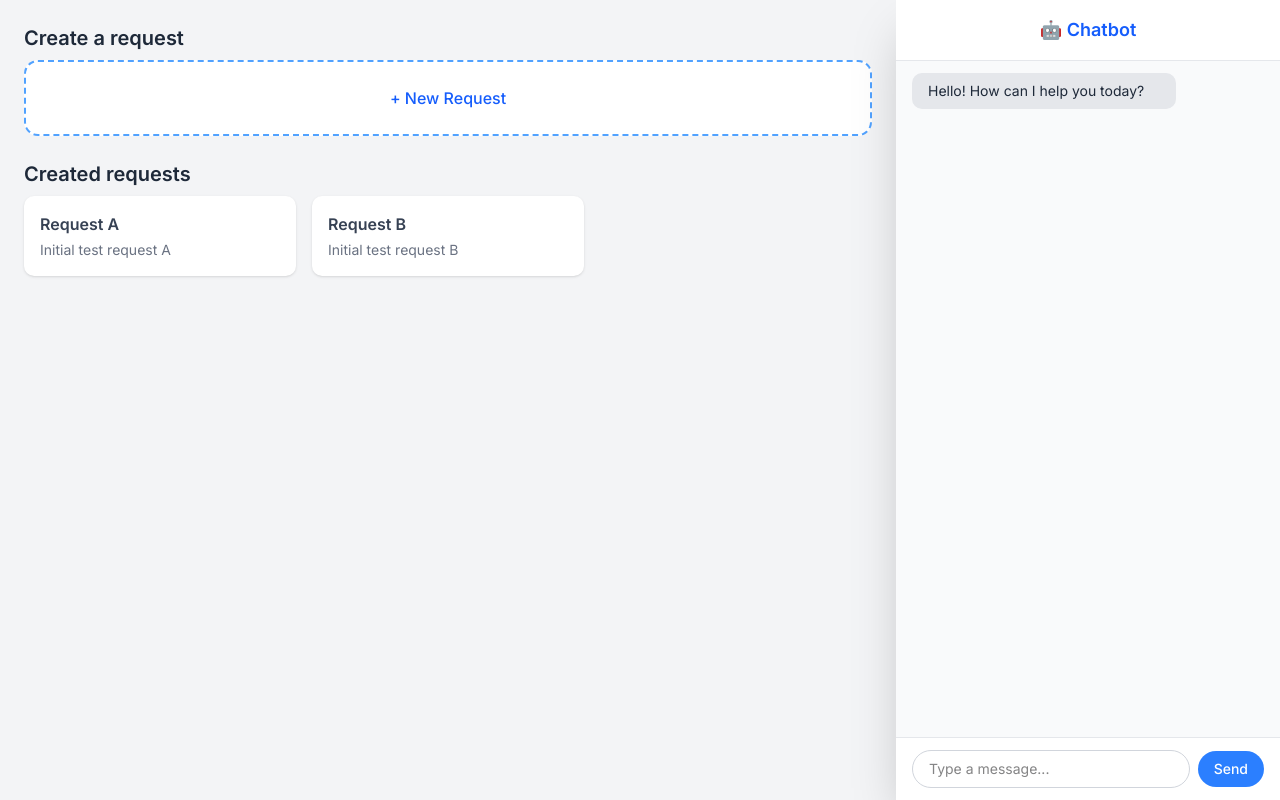
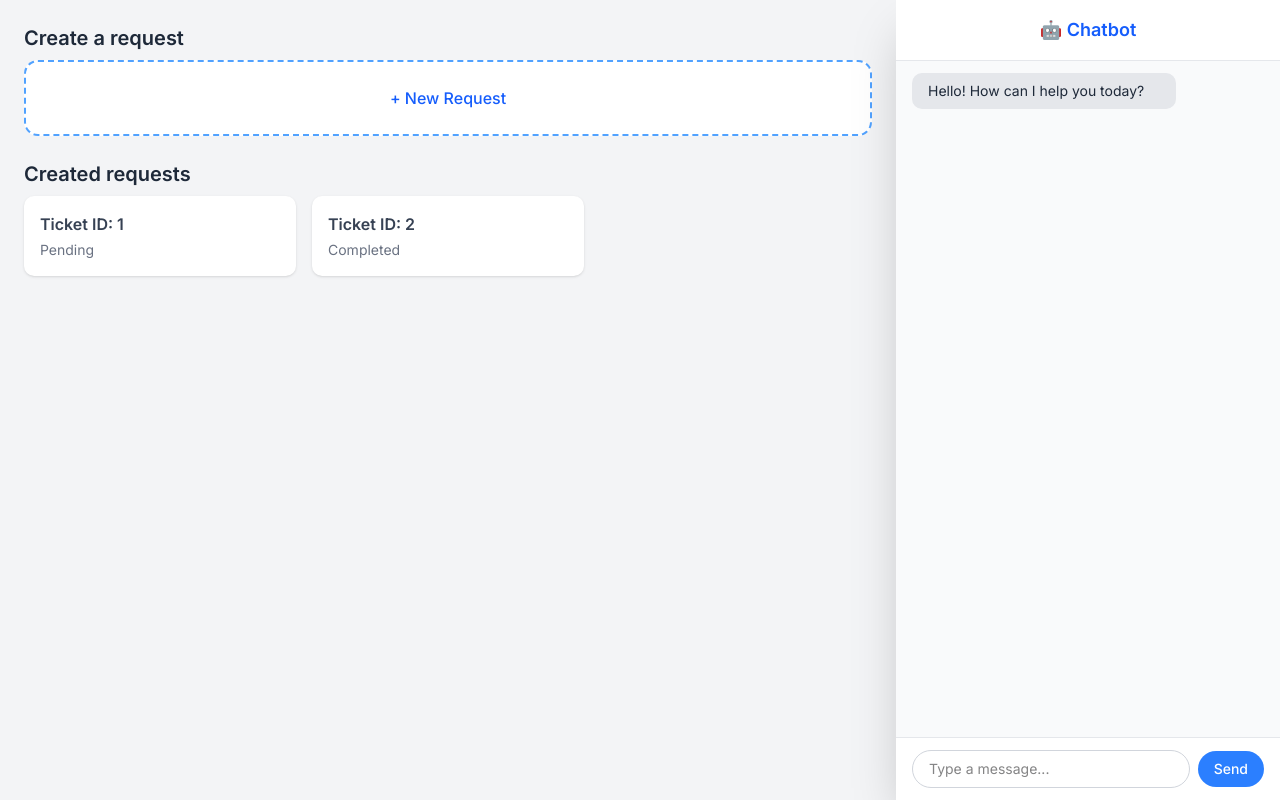
Before and after one commit to dubeyanant/better-ioms, a Next.js app: page /dashboard in a window 1280 px wide. Built offline with nearby package versions, Linux system fonts and the light colour scheme.

Commit message:
fix: edit request fields

```diff
--- a/src/app/dashboard/dashboard.tsx
+++ b/src/app/dashboard/dashboard.tsx
@@ -12,8 +12,8 @@ interface Request {
 
 export default function Dashboard() {
 	const [requests, setRequests] = useState<Request[]>([
-		{ id: 1, title: "Request A", description: "Initial test request A" },
-		{ id: 2, title: "Request B", description: "Initial test request B" },
+		{ id: 1, title: "Ticket ID: 1", description: "Pending" },
+		{ id: 2, title: "Ticket ID: 2", description: "Completed" },
 	]);
 
 	// ✅ Toggle this to false to hide all chatbot logic
@@ -26,13 +26,17 @@ export default function Dashboard() {
 		const newId = requests.length + 1;
 		const newRequest = {
 			id: newId,
-			title: `Request ${String.fromCharCode(64 + newId)}`,
-			description: `Auto-generated request ${newId}`,
+			title: `Ticket ID: ${String.fromCharCode(64 + newId)}`,
+			description: `Processing`,
 		};
 
 		router.push("/create");
 		setRequests([...requests, newRequest]);
 	};
+
+	function handleRequestClick(id: number): void {
+		router.push(`/request_details`);
+	}
 
 	return (
 		<div className="relative h-screen flex flex-col sm:flex-row">
@@ -65,7 +69,9 @@ export default function Dashboard() {
 						{requests.map(req => (
 							<div
 								key={req.id}
-								className="bg-white p-4 rounded-lg shadow hover:shadow-md transition"
+								onClick={() => handleRequestClick(req.id)}
+								className="bg-white p-4 rounded-lg shadow hover:shadow-md transition
+								"
 							>
 								<h3 className="text-md font-semibold text-gray-700">
 									{req.title}
```
